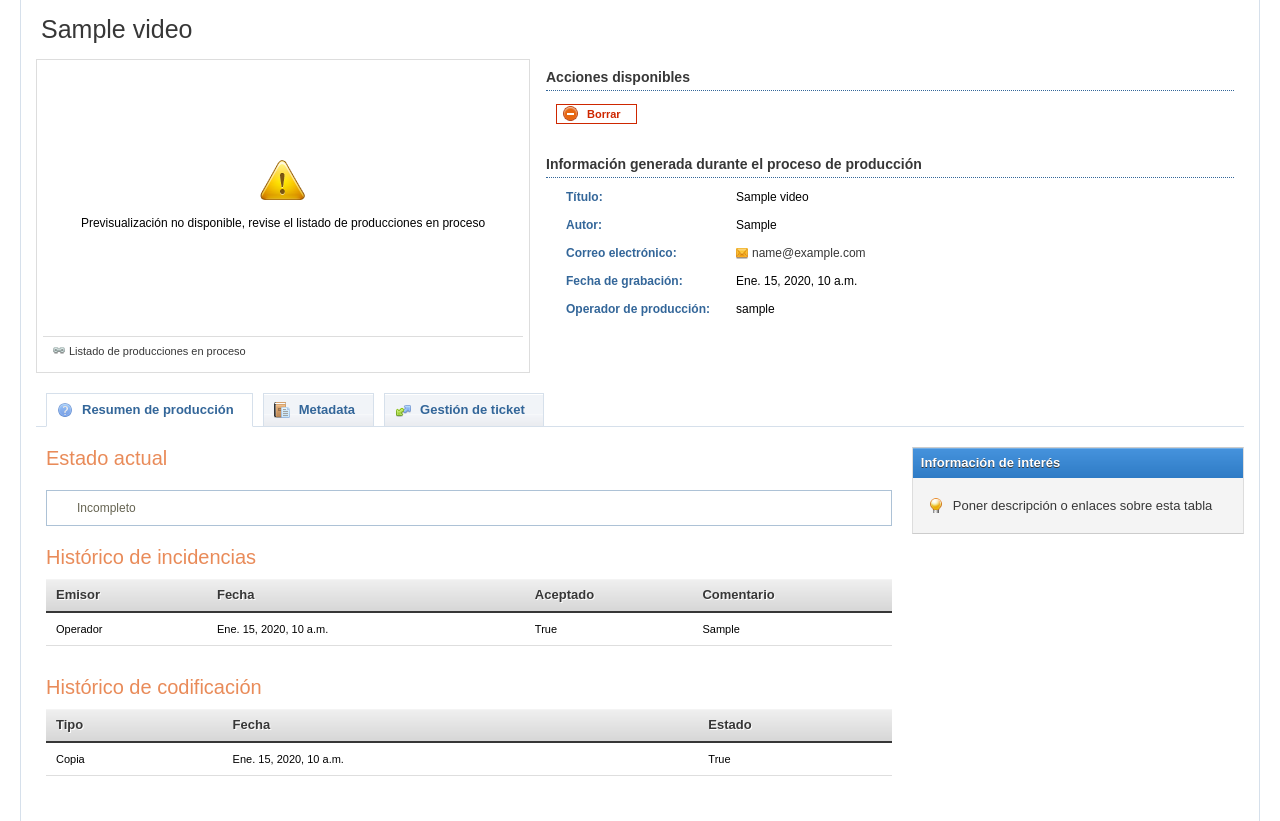
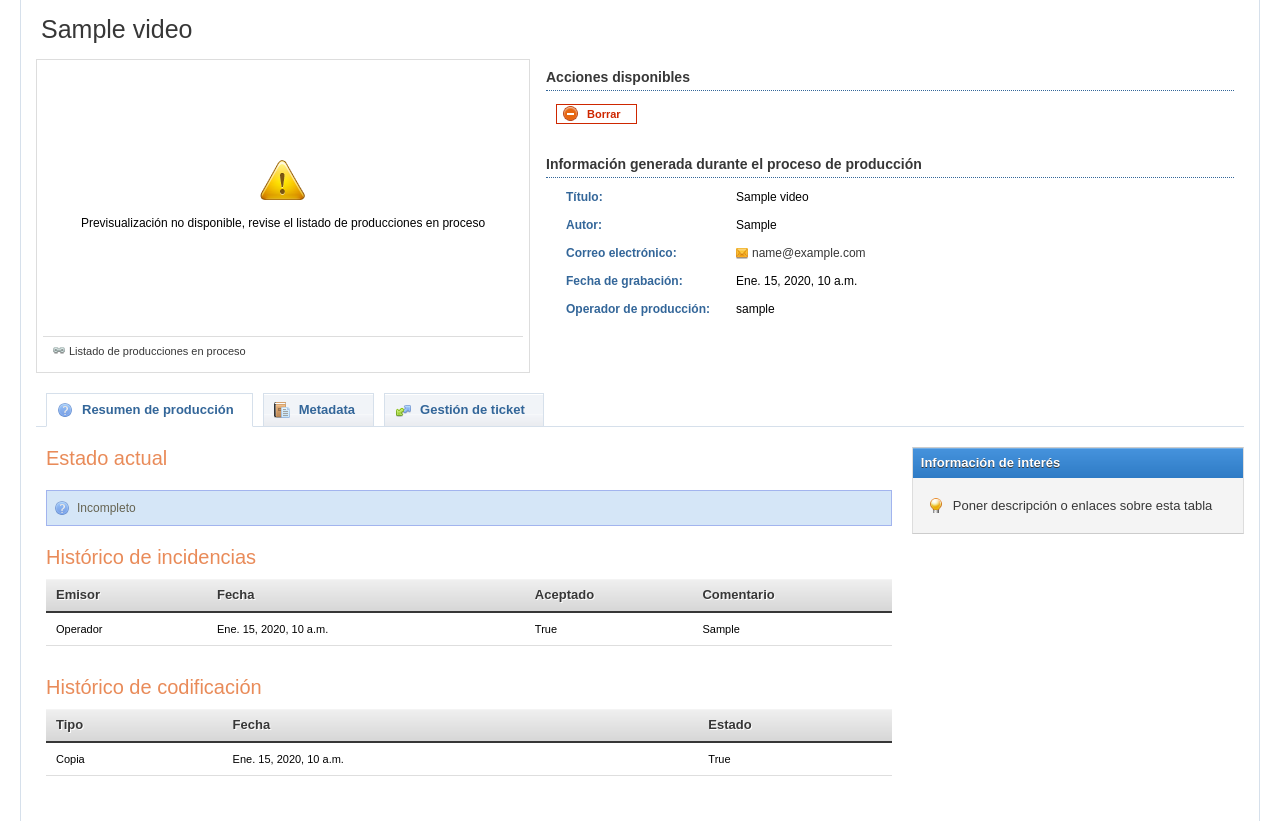
Before and after one commit to pchinea/dpCat, a Django app: page /postproduccion/estado_video/1/ in a window 1280 px wide. Shown: the part 127-948 px from the top of the page. Run offline with Django 3.2, Linux system fonts and the light colour scheme; a user stored in the database is signed in; tables that the repository leaves empty hold one stand-in row (values such as "Sample post").

Commit message:
Corregido estilo de mensajes de error de la página de ticket y estado de video.

```diff
--- a/dpcat/templates/postproduccion/estado_video.html
+++ b/dpcat/templates/postproduccion/estado_video.html
@@ -6,7 +6,7 @@
 
 <div id="content-left">
 <h2>Estado actual</h2>
-<div class="mensaje amarillo">{{ v.get_status_display }}</div>
+<div class="mensaje info">{{ v.get_status_display }}</div>
 
 <h2>Histórico de incidencias</h2>
 <table id="tabla">
@@ -35,7 +35,7 @@
         {% for hist in v.informeproduccion.historicocodificacion_set.all %}
         <tr><td>{{ hist.get_tipo_display }}</td><td>{{ hist.fecha }}</td><td>{{ hist.status }}</td>
         {% empty %}
-        <tr><td colspan="3"><div class="mensaje amarillo">El hist&oacute;rico de codificaci&oacute;n no estar&aacute; disponible hasta que se termine la producci&oacute;n.</div></td></tr>
+        <tr><td colspan="3"><div class="mensaje warning">El hist&oacute;rico de codificaci&oacute;n no estar&aacute; disponible hasta que se termine la producci&oacute;n.</div></td></tr>
         {% endfor %}
     </tbody>
 </table>
--- a/dpcat/templates/postproduccion/gestion_tickets.html
+++ b/dpcat/templates/postproduccion/gestion_tickets.html
@@ -15,7 +15,7 @@
             <tr><td>{{ inci.get_emisor_display }}</td><td>{{ inci.fecha }}</td><td>{{ inci.aceptado }}</td><td>{{ inci.comentario }}</td></tr>
 
             {% empty %}
-            <tr><td colspan="4"><div class="mensaje verde">El hist&oacute;rico de incidencias esta vac&iacute;o.</div></td></tr>
+            <tr><td colspan="4"><div class="mensaje info">El hist&oacute;rico de incidencias esta vac&iacute;o.</div></td></tr>
 
 
             {% endfor %}
```
